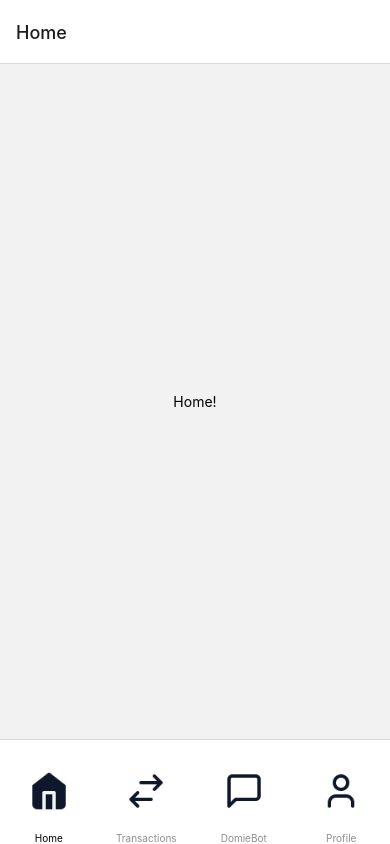
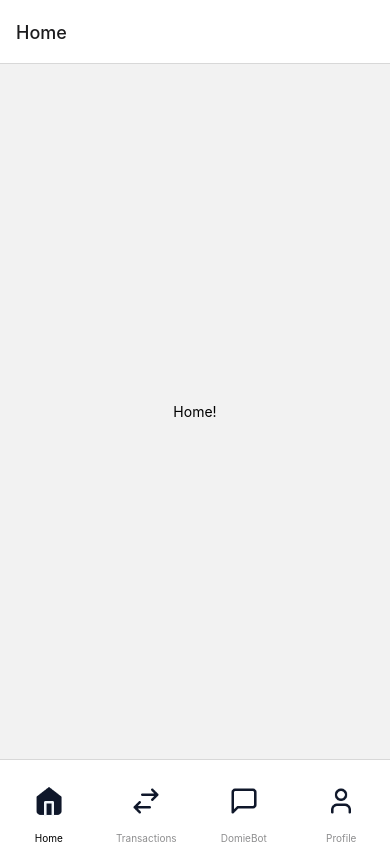
Before and after one commit to punnkam/domi, a React Native app: screen / in a window 390 px wide. Built offline with nearby package versions, Linux system fonts and the light colour scheme.

Commit message:
fix up navbar style

```diff
--- a/App.js
+++ b/App.js
@@ -47,7 +47,7 @@ export default function App() {
             tabBarStyle: [
               {
                 display: "flex",
-                minHeight: 105,
+                minHeight: 85,
               },
               null,
             ],
@@ -85,8 +85,8 @@ const styles = StyleSheet.create({
     justifyContent: "center",
   },
   tinyLogo: {
-    width: 40,
-    height: 40,
+    width: 30,
+    height: 30,
   },
   logo: {
     width: 66,
```
